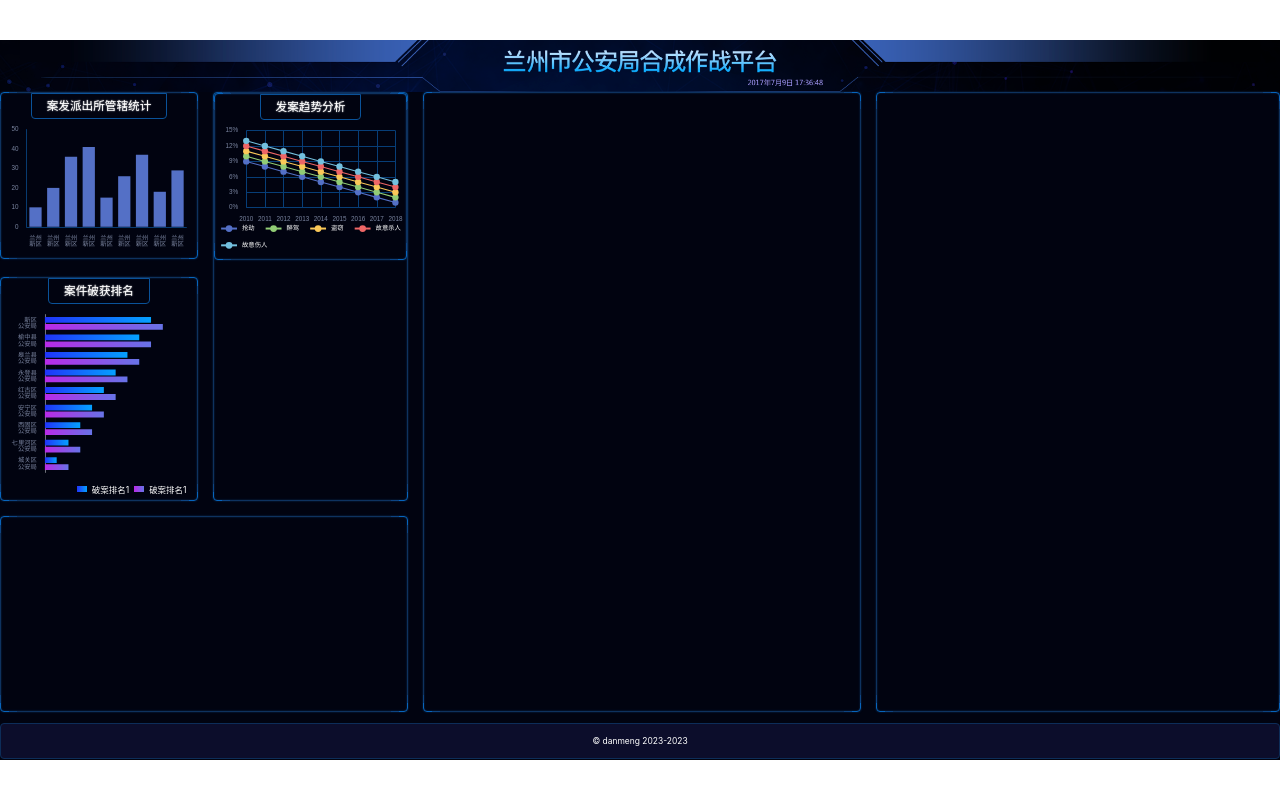
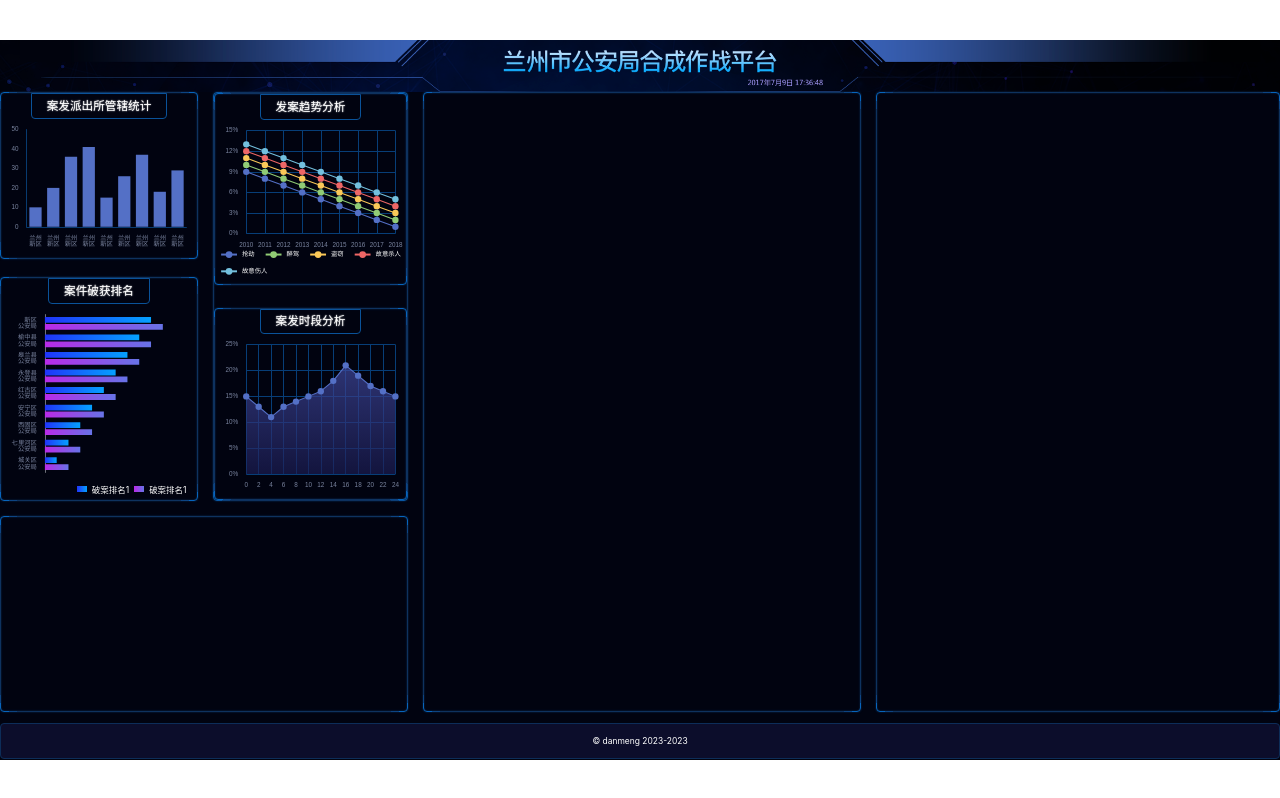
Before and after one commit to AmberWANGDM/vue-ts-dashboard, a Vue app: page / in a window 1280 px wide. Built offline with nearby package versions, Linux system fonts and the light colour scheme.

Commit message:
完成Chart4

```diff
--- a/src/assets/css/home.scss
+++ b/src/assets/css/home.scss
@@ -56,6 +56,9 @@
 
     > .section2 {
       grid-area: box2;
+      display: flex;
+      flex-direction: column;
+      justify-content: space-between;
     }
 
     > .section3 {
@@ -72,7 +75,8 @@
 
     .管辖统计,
     .破获排名,
-    .发案趋势 {
+    .发案趋势,
+    .案发时段 {
       height: px(315);
       display: flex;
       flex-direction: column;
@@ -119,6 +123,10 @@
         }
       }
     }
+    .发案趋势,
+    .案发时段 {
+      height: px(363);
+    }
   }
   footer {
     height: px(68);
--- /dev/null
+++ b/src/components/Chart4.vue
@@ -0,0 +1,64 @@
+<template>
+  <div class="bordered 案发时段">
+    <h2>案发时段分析</h2>
+    <div class="chart" ref="divRef"></div>
+  </div>
+</template>
+
+<script setup lang="ts">
+import { onMounted, ref } from 'vue'
+import * as echarts from 'echarts';
+import { px } from '../shared/px';
+import { createEchartsOptions } from '../shared/create-echarts-options';
+const divRef = ref(null)
+onMounted(() => {
+  if (!divRef.value) return
+  var myChart = echarts.init(divRef.value);
+  myChart.setOption(createEchartsOptions({
+    xAxis: {
+      type: 'category',
+      boundaryGap: false,
+      data: [0, 2, 4, 6, 8, 10, 12, 14, 16, 18, 20, 22, 24],
+      splitLine: { show: true, lineStyle: { color: '#073E78' } },
+      axisTick: { show: false },
+      axisLine: { show: false },
+    },
+    yAxis: {
+      type: 'value',
+      splitLine: { lineStyle: { color: '#073E78' } },
+      axisLabel: {
+        formatter(val: number) {
+          return val * 100 + '%';
+        }
+      }
+    },
+    series: [{
+      name: '故意伤人',
+      type: 'line',
+      data: [
+        0.15, 0.13, 0.11,
+        0.13, 0.14, 0.15,
+        0.16, 0.18, 0.21,
+        0.19, 0.17, 0.16,
+        0.15
+      ],
+      symbol: 'circle',
+      symbolSize: px(12),
+      lineStyle: { width: px(2) },
+      areaStyle: {
+        color: new echarts.graphic.LinearGradient(0, 0, 0, 1, [{
+          offset: 0,
+          color: '#414a9f'
+        }, {
+          offset: 1,
+          color: '#1b1d52'
+        }]),
+      }
+    }]
+  }));
+})
+</script>
+
+<style lang="scss" scoped>
+@import '../assets/css/home.scss';
+</style>
--- a/src/pages/Home.vue
+++ b/src/pages/Home.vue
@@ -8,6 +8,7 @@
       </section>
       <section className="bordered section2">
         <Chart3 />
+        <Chart4 />
       </section>
       <section className="bordered section3"></section>
       <section className="bordered section4"></section>
@@ -22,6 +23,7 @@
 import Chart1 from '../components/Chart1.vue'
 import Chart2 from '../components/Chart2.vue'
 import Chart3 from '../components/Chart3.vue'
+import Chart4 from '../components/Chart4.vue'
 import headerBg from '../assets/img/header.png'
 const year = new Date().getFullYear();
 </script>
```
